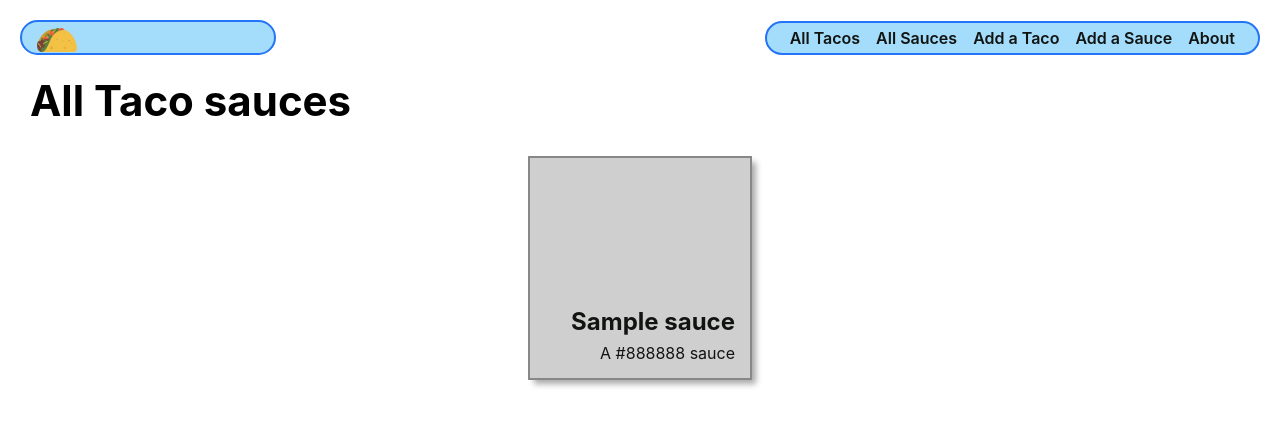
After one commit to mars-1002/taco-collector, a Django app: page /sauces/ in a window 1280 px wide. The commit adds this page. Shown: the top 426 px of the page. Run offline with Django 4.2, Linux system fonts and the light colour scheme; tables that the repository leaves empty hold one stand-in row (values such as "Sample post").

Commit message:
finish part 5

```diff
--- a/main_app/admin.py
+++ b/main_app/admin.py
@@ -1,6 +1,7 @@
 from django.contrib import admin
-from .models import Taco, Feeding
+from .models import Taco, Feeding, Sauce
 
 # Register your models here.
 admin.site.register(Taco)
 admin.site.register(Feeding)
+admin.site.register(Sauce)
--- a/main_app/models.py
+++ b/main_app/models.py
@@ -1,11 +1,23 @@
 from django.db import models
 from django.urls import reverse
+from datetime import date
 
 MEALS = (
     ('B', 'Breakfast'),
     ('L', 'Lunch'),
     ('D', 'Dinner')
 )
+
+class Sauce(models.Model):
+    name = models.CharField(max_length=50)
+    color = models.CharField(max_length=20)
+
+    def __str__(self):
+        return self.name
+
+    def get_absolute_url(self):
+        return reverse('sauce-detail', kwargs={"pk": self.id})
+
 
 class Taco(models.Model):
     name = models.CharField(max_length=100)
@@ -18,6 +30,9 @@ class Taco(models.Model):
 
     def get_absolute_url(self):
         return reverse("taco-detail", kwargs={"taco_id": self.id})
+
+    def served_today(self):
+        return self.feeding_set.filter(date=date.today()).count() >= len(MEALS)
 
 
 class Feeding(models.Model):
--- /dev/null
+++ b/main_app/static/css/sauces/sauce-index.css
@@ -0,0 +1,64 @@
+.card-container {
+  padding: 0 40px;
+  display: flex;
+  justify-content: center;
+  flex-wrap: wrap;
+}
+
+.card {
+  width: 224px;
+  height: 224px;
+  margin: 10px;
+  border: solid 2px;
+  box-shadow: var(--card-box-shadow);
+  position: relative;
+}
+
+.card-bg{
+  opacity: .4;
+  position: absolute;
+  display: inline-flex;
+  top: 0;
+  left: 0;
+  width: 100%;
+  height: 100%;
+}
+
+.card-content {
+  padding: 15px;
+  height: 100%;
+  width: 100%;
+  display: flex;
+  align-items: flex-end;
+  justify-content: flex-end;
+  flex-direction: column;
+}
+
+.card > a {
+  position: absolute;
+  top: 0;
+  left: 0;
+  width: 100%;
+  height: 100%;
+  display: inline-block;
+  text-decoration: none;
+  color: var(--text-color);
+}
+
+.card h2 {
+  margin: 7px 0;
+  font-size: var(--font-xl);
+}
+
+.card p {
+  margin: 0;
+  font-size: var(--font-reg);
+}
+
+.page-header > img {
+  margin-left: 10px;
+}
+
+.page-header > img:first-of-type {
+  margin-left: 15px;
+}
--- a/main_app/templates/base.html
+++ b/main_app/templates/base.html
@@ -30,7 +30,9 @@
     <nav>
       <ul>
         <li><a href="{% url 'taco-index' %}">All Tacos</a></li>
+        <li><a href="{% url 'sauce-index' %}">All Sauces</a></li>
         <li><a href="{% url 'taco-create' %}">Add a Taco</a></li>
+        <li><a href="{% url 'sauce-create' %}">Add a Sauce</a></li>
         <li><a href="{% url 'about' %}">About</a></li>
       </ul>
     </nav>
--- /dev/null
+++ b/main_app/templates/main_app/sauce_list.html
@@ -0,0 +1,32 @@
+{% extends 'base.html' %}
+{% load static %}
+
+{% block head %}
+<link
+  rel="stylesheet"
+  type="text/css"
+  href="{% static 'css/sauces/sauce-index.css' %}"
+/>
+{% endblock %}
+
+{% block content %}
+
+<section class="page-header">
+  <h1>All Taco sauces</h1>
+</section>
+
+<section class="card-container">
+  {% for sauce in sauce_list %}
+  <div class="card" style="border-color: {{ sauce.color }}">
+    <div class="card-bg" style="background-color: {{ sauce.color }}"></div>
+    <a href="{% url 'sauce-detail' sauce.id %}">
+      <div class="card-content">
+        <h2>{{ sauce.name }}</h2>
+        <p>A {{ sauce.color }} sauce</p>
+      </div>
+    </a>
+  </div>
+  {% endfor %}
+</section>
+
+{% endblock %}
--- a/main_app/templates/tacos/detail.html
+++ b/main_app/templates/tacos/detail.html
@@ -55,6 +55,11 @@
       class="subsection-content"
 			autocomplete="off"
     >
+      {% if taco.served_today %}
+        <p class="fed">You're full of {{taco.name}} tacos for the day!</p>
+      {% else %}
+        <p class="unfed">You should cook up some {{taco.name}} tacos!</p>
+      {% endif %}
       {% csrf_token %}
       {{ feeding_form.as_p }}
       <button type="submit" class="btn submit">Add Order</button>
--- a/main_app/urls.py
+++ b/main_app/urls.py
@@ -10,4 +10,9 @@ urlpatterns = [
   path('tacos/<int:pk>/update/', views.TacoUpdate.as_view(), name='taco-update'),
   path('tacos/<int:pk>/delete/', views.TacoDelete.as_view(), name='taco-delete'),
   path('tacos/<int:taco_id>/add-feeding', views.add_feeding, name='add-feeding'),
+  path('sauces/create', views.SauceCreate.as_view(), name='sauce-create'),
+  path('sauces/<int:pk>', views.SauceDetail.as_view(), name='sauce-detail'),
+  path('sauces/', views.SauceList.as_view(), name='sauce-index'),
+  path('sauces/<int:pk>/update/', views.SauceUpdate.as_view(), name='sauce-update'),
+  path('sauces/<int:pk>/delete/', views.SauceDelete.as_view(), name='sauce-delete'),
 ]
--- a/main_app/views.py
+++ b/main_app/views.py
@@ -1,7 +1,8 @@
 from django.shortcuts import render, redirect
 from django.views.generic.edit import CreateView, UpdateView, DeleteView
-from .models import Taco
+from .models import Taco, Sauce
 from .forms import FeedingForm
+from django.views.generic import ListView, DetailView
 
 def home(request):
   return render(request, 'home.html')
@@ -41,3 +42,21 @@ class TacoUpdate(UpdateView):
 class TacoDelete(DeleteView):
   model = Taco
   success_url = '/tacos/'
+
+class SauceCreate(CreateView):
+  model = Sauce
+  fields = '__all__'
+
+class SauceList(ListView):
+  model = Sauce
+
+class SauceDetail(DetailView):
+  model = Sauce
+
+class SauceUpdate(UpdateView):
+  model = Sauce
+  fields = ['name', 'color']
+
+class SauceDelete(DeleteView):
+  model = Sauce
+  success_url = '/sauces/'
```
Also changed, not shown: main_app/static/css/sauces/sauce-detail.css (added, +52 -0 lines), main_app/templates/main_app/sauce_confirm_delete.html (added, +22 -0 lines), main_app/templates/main_app/sauce_detail.html (added, +24 -0 lines), main_app/templates/main_app/sauce_form.html (added, +24 -0 lines), main_app/migrations/0003_sauce_alter_feeding_options_alter_feeding_date.py (added).
